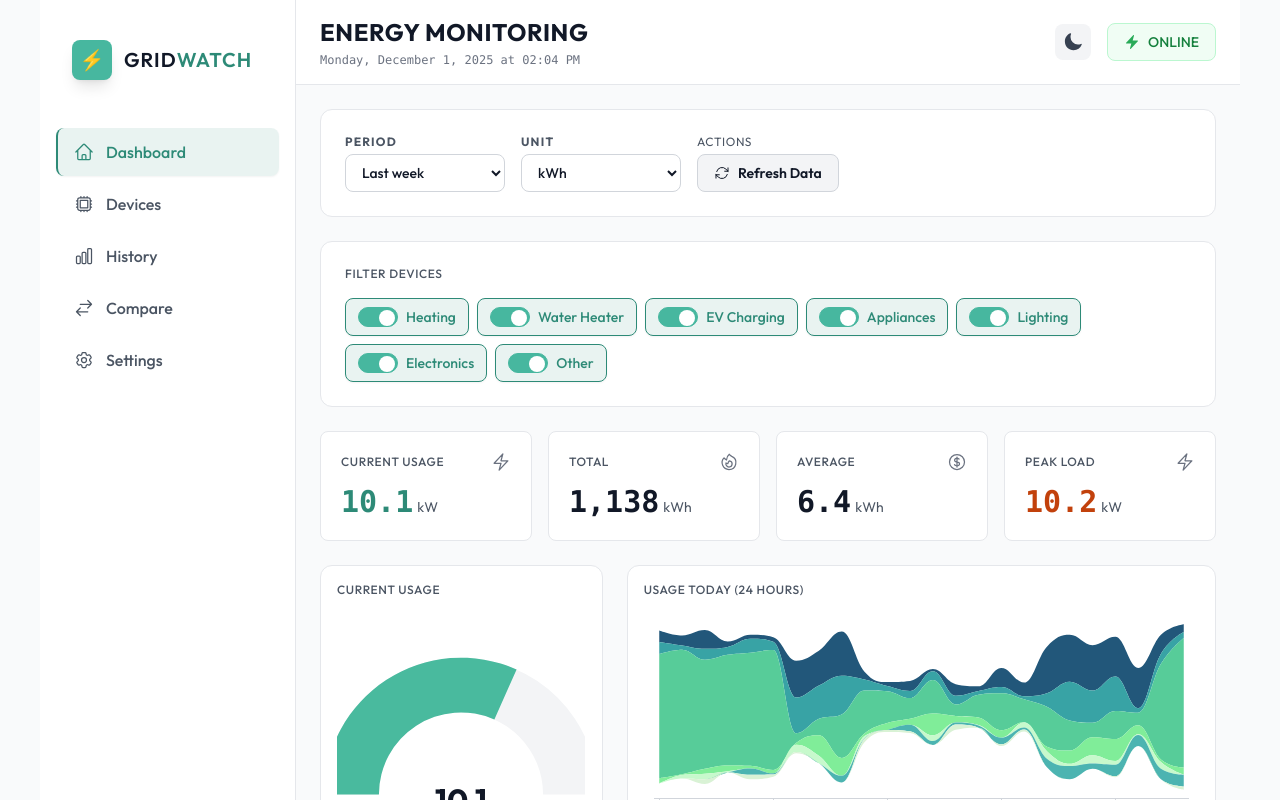
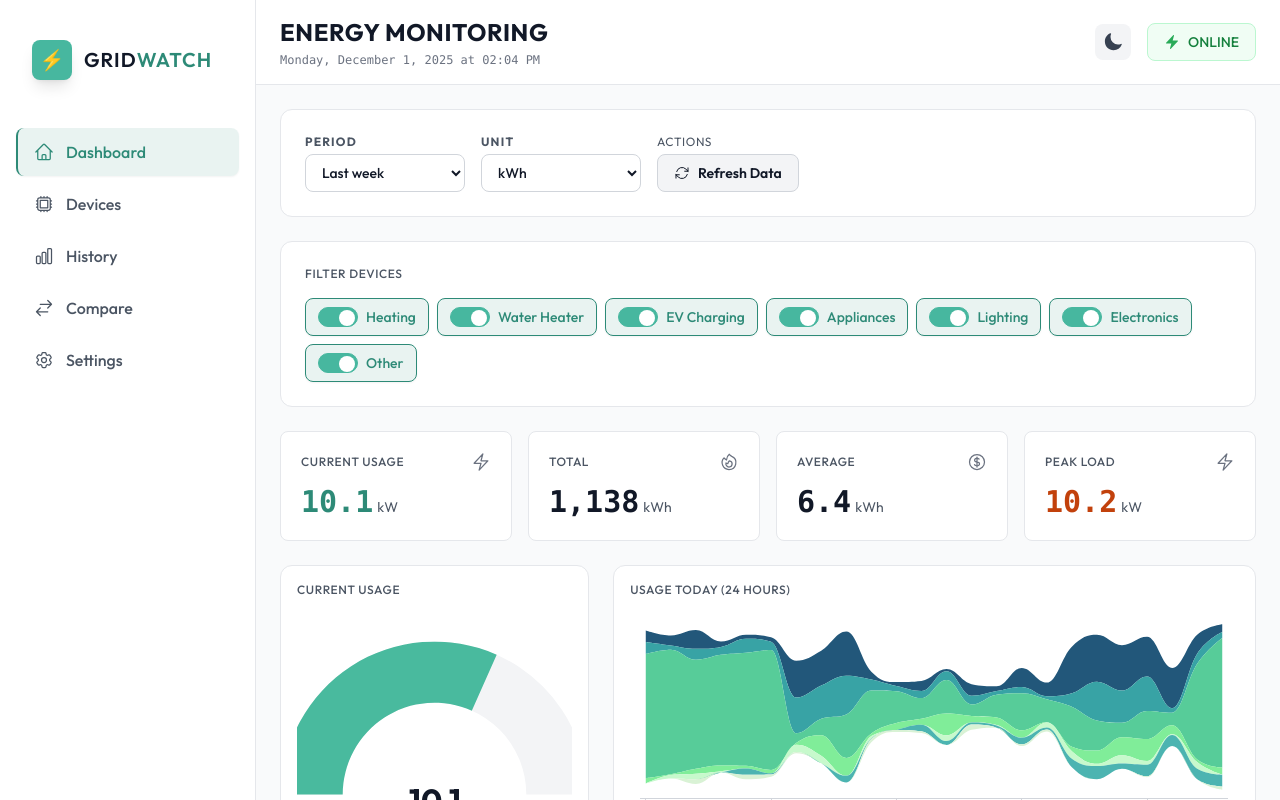
Before and after one commit to hsasksol/gridwatch, a React (Vite) app: page / in a window 1280 px wide. Shown: the top 800 px of the page. Built offline with nearby package versions, Linux system fonts and the light colour scheme.

Commit message:
feat: Increase max-width to 1600px

```diff
--- a/src/components/layout/Layout.jsx
+++ b/src/components/layout/Layout.jsx
@@ -4,7 +4,7 @@ import Header from './Header';
 export default function Layout({ children }) {
   return (
     <div className="flex min-h-screen bg-gray-50 dark:bg-gray-900 transition-colors justify-center">
-      <div className="flex w-full max-w-[1200px]">
+      <div className="flex w-full max-w-[1600px]">
         <Sidebar />
         <div className="flex-1 flex flex-col">
           <Header />
```
